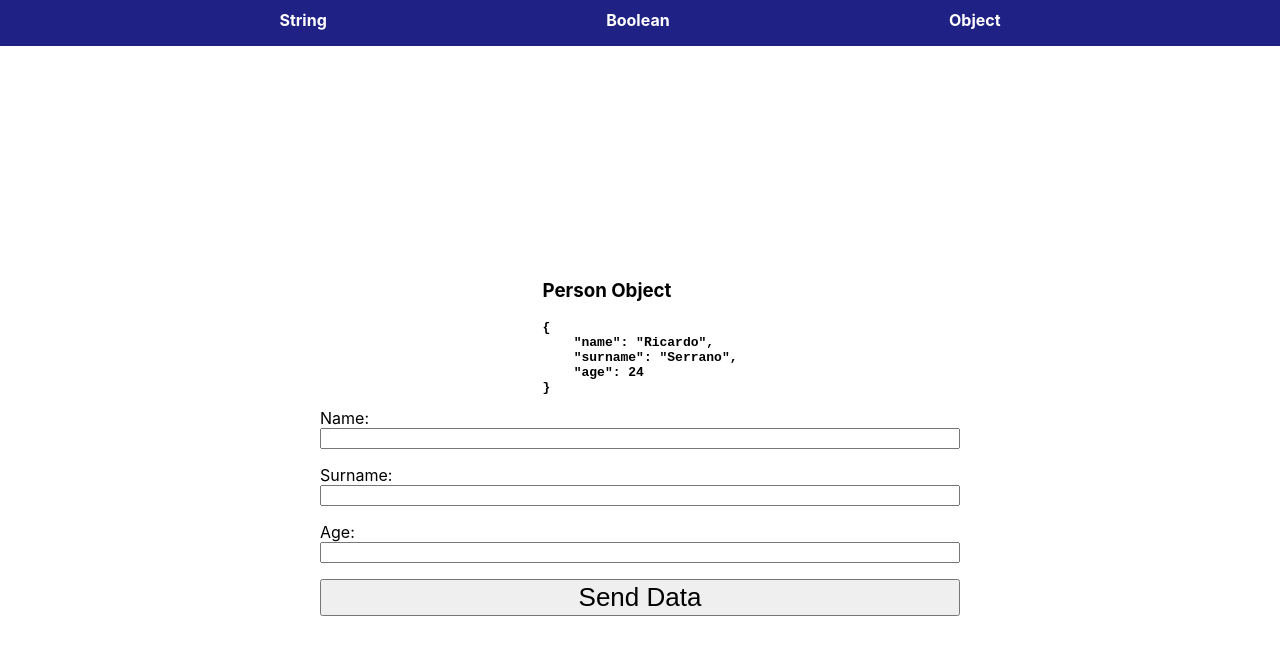
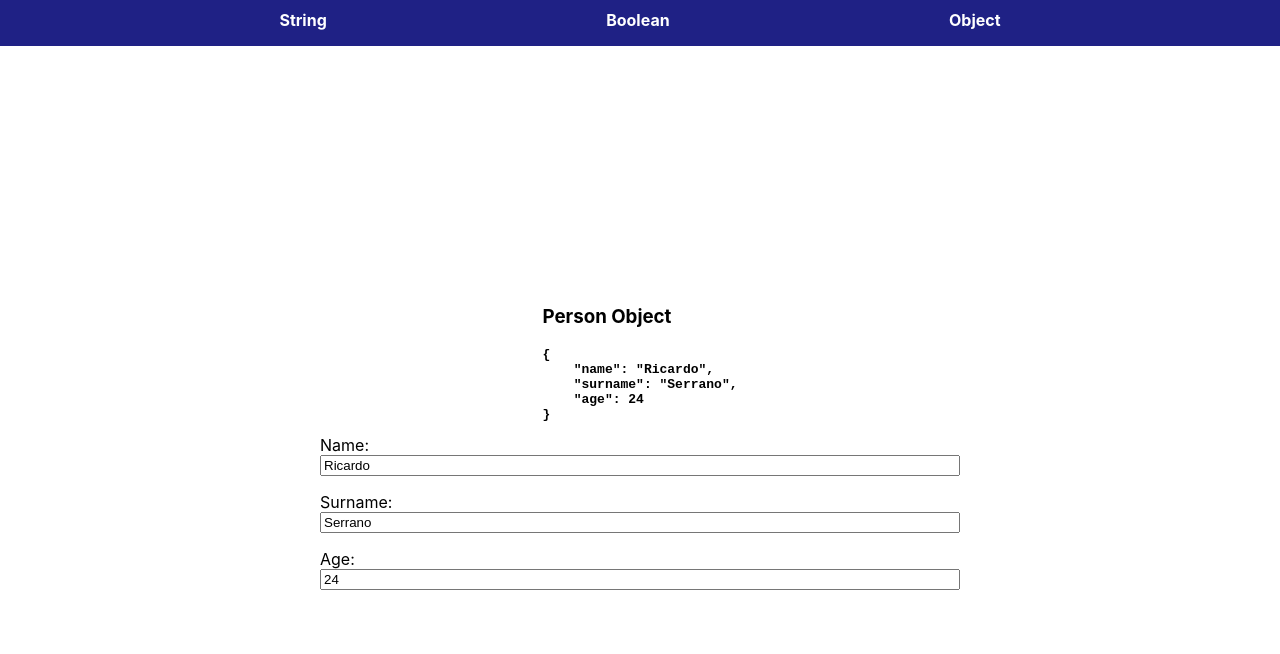
Before and after one commit to RicardoSerrano19/react-hooks-api, a React (Vite) app: page /object in a window 1280 px wide. Shown: the top 654 px of the page. Built offline with nearby package versions, Linux system fonts and the light colour scheme.

Commit message:
feat: Add onChange methods do handle change value

```diff
--- a/src/exercise/stateObject.jsx
+++ b/src/exercise/stateObject.jsx
@@ -19,8 +19,22 @@ const ObjectRepresentation = ({object}) => {
     )
 }
 const PersonForm = () => {
-    const [person, setPeson] = useState(initialValue)
-    console.log(person);
+    const [person, setPerson] = useState(initialValue)
+
+    const onChangeName = (event) => {
+        const name = event.target.value;
+        setPerson(prev => ({...prev, name: name}));
+    }
+
+    const onChangeSurname = (event) => {
+        const surname = event.target.value;
+        setPerson(prev => ({...prev, surname: surname}));
+    }
+
+    const onChangeAge = (event) => {
+        const age = event.target.value;
+        setPerson(prev => ({...prev, age: Number(age)}));
+    }
 
     return(
         <>
@@ -30,18 +44,15 @@ const PersonForm = () => {
         <form>
             <div>
                 <label htmlFor="">Name: </label>
-                <input type="text" name="name" id=""/>
+                <input type="text" name="name" id="" onChange={onChangeName} defaultValue={person.name}/>
             </div>
             <div>
                 <label htmlFor="">Surname: </label>
-                <input type="text" name="name" id=""/>
+                <input type="text" name="name" id="" onChange={onChangeSurname} defaultValue={person.surname}/>
             </div>
             <div>
                 <label htmlFor="">Age: </label>
-                <input type="number" name="name" id="" min="0" max="130"/>
-            </div>
-            <div>
-                <button>Send Data</button>
+                <input type="number" name="name" id="" min="0" max="130" onChange={onChangeAge} defaultValue={person.age}/>
             </div>
         </form>
         </>
```
